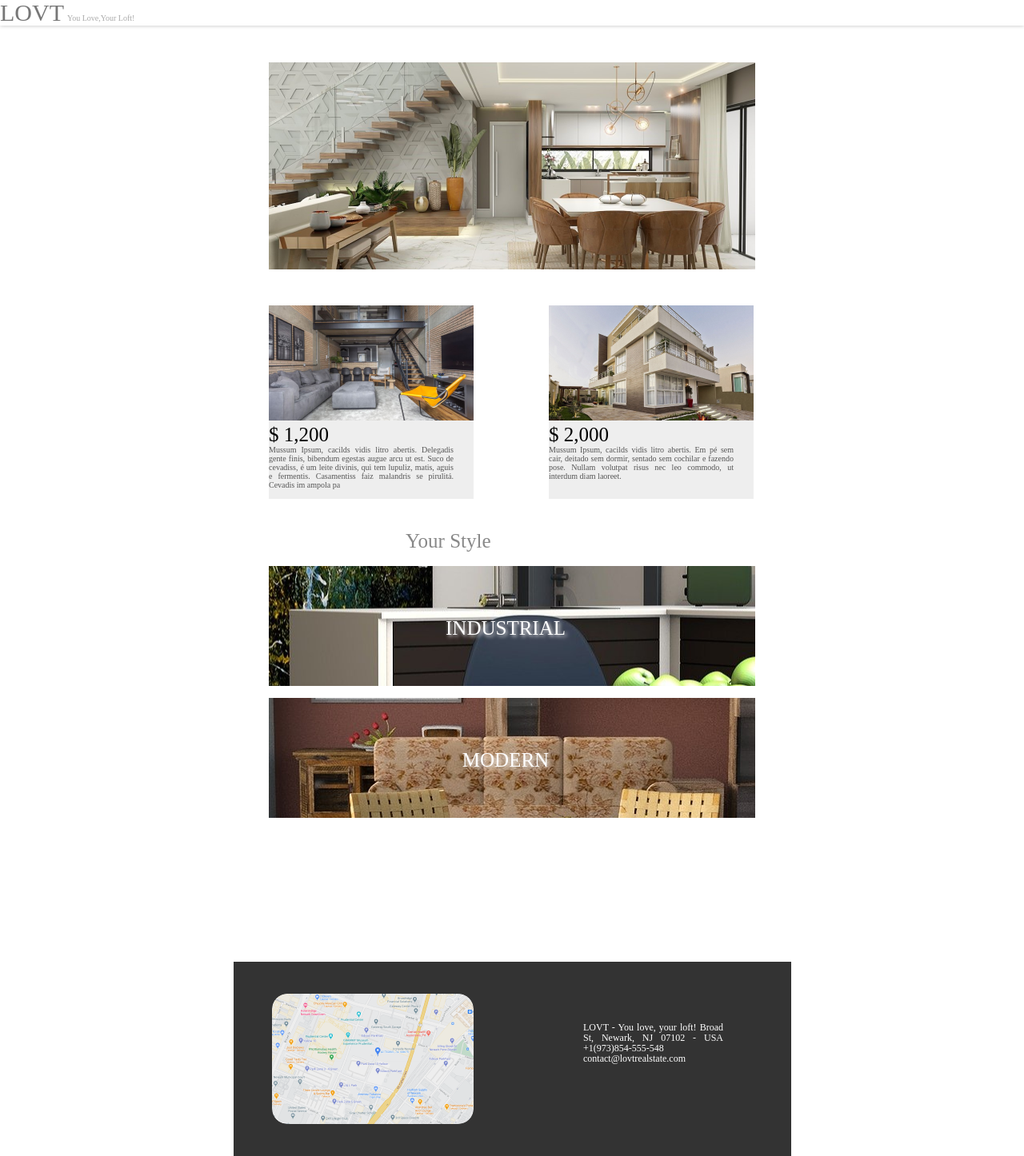
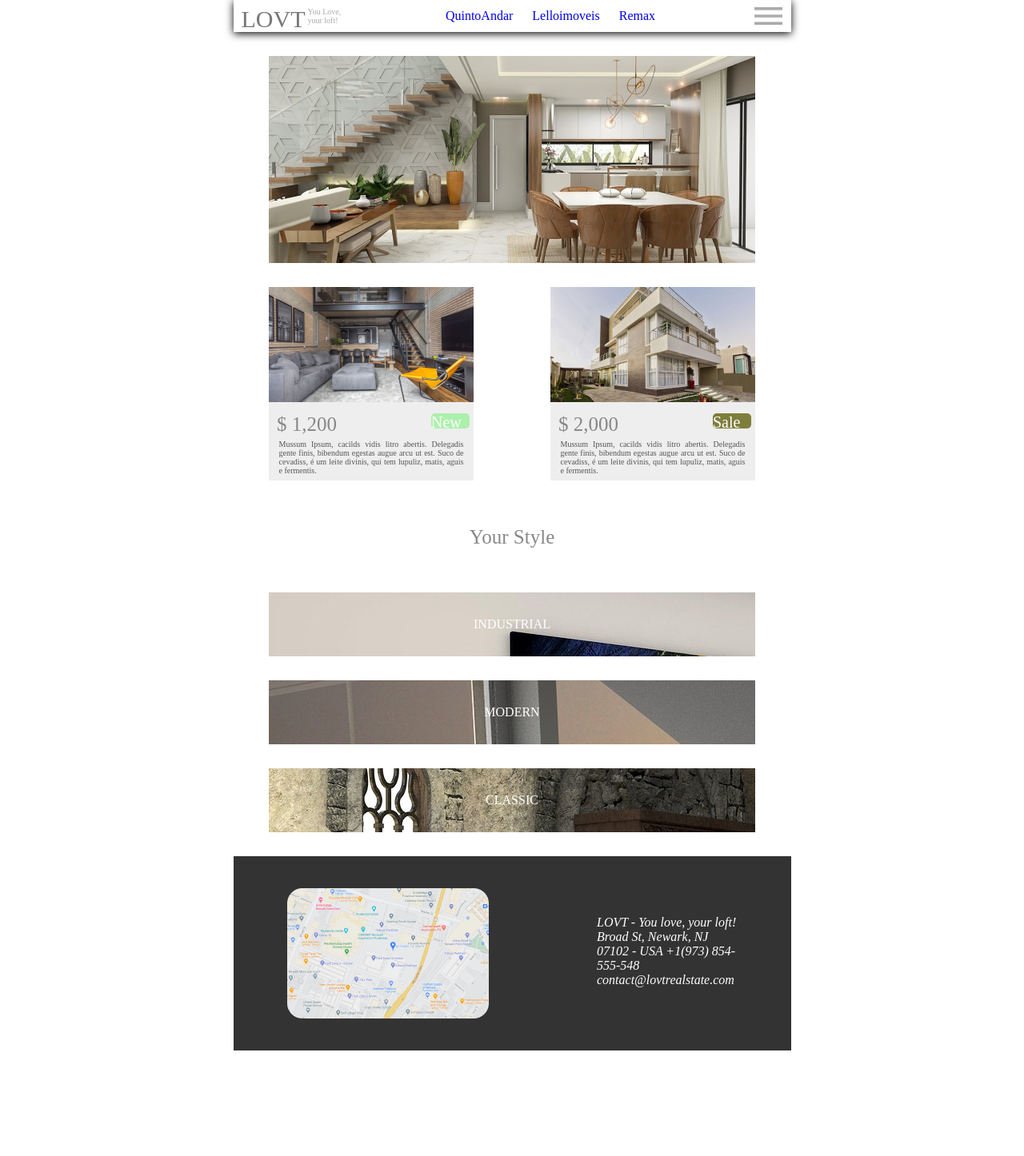
Before and after one commit to Jcmendes7/lovt, a plain HTML site: page index.html in a window 1280 px wide. Shown: the whole page at 80% size. After the commit the page ends 1314 px from the top, so only its background shows below. Drawn offline with Linux system fonts and the light colour scheme.

Commit message:
pagina atualizada

```diff
--- a/css/style.css
+++ b/css/style.css
@@ -1,108 +1,198 @@
-* {
+*{
     margin: 0;
     padding: 0;
+    box-sizing: border-box;
+}
+
+.cabecalho {
+   max-width: 697px;
+    height: 40px;
+    margin: auto;
+    display: flex;
+    flex-flow: row wrap;
+
+    box-shadow: 0px 2px 10px;
+    align-items: center;
+    justify-content: space-between;
 
 }
-
-header{
-    background: #FFFFFF;
-    box-shadow: 0px 0px 5px #00000040;
-    padding: 0%;
+.container-logo {
+    display: flex;
+    margin-left: 10px;
+    align-items: center;
 }
 
-.title{
+.youlove{
+    margin-left: 20px;
+    width: 48px;
+    height: 22px;
     font-family: 'Ropa Sans';
+    font-style: normal;
+    font-weight: 400;
+    font-size: 10px;
+    line-height: 11px;
+    color: #AAAAAA;
+}
+
+.logo-lovt {
+    width: 63px;
+    height: 25px;
+    font-family: 'Ropa Sans';
+    font-style: normal;
     font-weight: 400;
     font-size: 30px;
     line-height: 32px;
     color: #777777;
 }
+img{
+    width: 39px;
+    height: 22px;
+}
+.barrinhas {
+    width:35px ;
+    height: 23;
+    display: flex;
+    flex-flow: row wrap;
+    justify-content: flex-end;
+    margin-right: 10px;
+}
 
-#title-description{
+.imobiliarias {
+    text-decoration: none;
+    margin: 0px 10px;
+    border-radius: 5px;
+
+}
+
+.imobiliarias:hover {
+    background: rgb(171, 171, 247);
+    color: white;
+}
+
+.banner1 {
+    max-width: 608px;
+    height: 259px;
+    margin: auto;
+    background-image: url('/img/Rectangle3.png');
+    background-repeat: no-repeat;
+    margin-top: 30px;
+
+}
+
+.container-banner2 {
+    max-width: 608px;
+    margin: auto;
+    margin-top: 30px;
+    display: flex;
+    flex-flow: row wrap;
+    justify-content: space-between;
+    align-items: center;
+
+}
+
+.imagem1 ,.imagem2  {
+    width: 256px;
+    height: 242px;
+    background: #EEEEEE;
+}
+
+
+
+.imagem-casa1 {
+    width: 256px;
+    height: 144px;
+}
+
+.valor-casa1 {
+    display: flex;
+    flex-flow: row wrap;
+    justify-content: space-between;
+    margin-top: 10px;
+
+}
+
+.valor  {
+    width: 86px;
+    height: 33px;
+
     font-family: 'Ropa Sans';
     font-style: normal;
     font-weight: 400;
-    font-size: 10px;
-    line-height: 11px;
+    font-size: 25px;
+    line-height: 27px;
+    color: #888888;
+    padding-left: 10px;
+}
 
-    color: #AAAAAA;
+.new {
+    width: 48px;
+    height: 19px;
+
+    font-family: 'Ropa Sans';
+    font-style: normal;
+    font-weight: 400;
+    font-size: 20px;
+    color: #FFFFFF;
+    padding-right: 10px;
+    border-radius: 5px;
+    background: rgb(172, 240, 172);
+    margin-right: 5px;
+    align-items: center;
 
 }
 
-h1{
-    display: inline;
+.descricao-casa1 {
+
+        width: 231px;
+        height: 33px;
+        margin: auto;
+        font-family: 'Ropa Sans';
+        font-style: normal;
+        font-weight: 400;
+        font-size: 10px;
+        line-height: 11px;
+        text-align: justify;
+        color: #555555;
 }
 
-.banner {
-    background-image: url('../img/Rectangle3.png');
-    height: 350px;
-
-
-    width: 608px;
+.descricao-casa2{
+    width: 231px;
+    height: 33px;
     margin: auto;
-    background-repeat: no-repeat;
-    background-position: center;
-
-}
-
-.banner2{
-    width: 608px;
-    height: 248px;
-    margin: auto;
-    box-sizing: border-box;
-    margin-bottom: 30px;
-
-    background-position: center;
-
-}
-
-.img1{
-    display: inline-block;
-    width: 256px;
-    height: 242px;
-    background: #EEEEEE;
-    margin-right: 90px;
-
-}
-
-.img{
-    display: inline-block;
-    width: 256px;
-    height: 242px;
-    background: #EEEEEE;
-
-
-
-}
-img{
-    width: 256px;
-    height: 144px;
-}
-p{
     font-family: 'Ropa Sans';
     font-style: normal;
     font-weight: 400;
     font-size: 10px;
     line-height: 11px;
     text-align: justify;
-    width: 231px;
-    height: 44px;
-    position: absolute;
-
-color: #555555;
+    color: #555555;
 }
 
-span{
+.sale {
+    width: 48px;
+    height: 19px;
+
     font-family: 'Ropa Sans';
     font-style: normal;
     font-weight: 400;
-    font-size: 25px;
-    line-height: 27px;
+    font-size: 20px;
+    color: #FFFFFF;
+    padding-right: 10px;
+    border-radius: 5px;
+    background: rgb(126, 126, 60);
+    margin-right: 5px;
+    align-items: center;
 }
 
-h2{
-    width: 266px;
-    height: 33px;
+.your-style {
+    max-width: 608px;
+    height: 80px;
+    margin: auto;
+    background-repeat: no-repeat;
+    margin-top: 30px;
+    display: flex;
+    align-items: center;
+    justify-content: center;
     font-family: 'Ropa Sans';
     font-style: normal;
     font-weight: 400;
@@ -111,94 +201,79 @@ h2{
     display: flex;
     align-items: center;
     text-align: center;
+    color: #888888;
+}
+
+.container-banner3 , .container-banner4 , .container-banner5{
+    max-width: 608px;
+    height: 80px;
     margin: auto;
+    background-repeat: no-repeat;
+    margin-top: 30px;
+    display: flex;
+    align-items: center;
+    justify-content: center;
+    background-repeat: no-repeat;
+    color: white;
+}
 
-    color: #888888;
+.container-banner3 {
+    background-image: url('/img/sala1.jpg');
 
 }
 
-.industrial{
-    background-image: url('../img/sala1.jpg');
-    height: 150px;
-    width: 608px;
-    margin: auto;
-    margin-top: 15px;
-    margin-bottom: 15px;
-    background-repeat: no-repeat;
-    background-position: center;
+.container-banner4 {
+    background-image: url('/img/sala2.jpg');
 
 }
 
-.modern{
-    background-image: url('../img/sala2.jpg');
-    height: 150px;
-    width: 608px;
+.container-banner5 {
+    background-image: url('/img/novaimg.png');
+}
+
+
+.rodape {
+    width: 697px;
+    height: 243px;
+    background: #333333;
+    display: flex;
     margin: auto;
-    margin-top: 15px;
-    margin-bottom: 15px;
-    background-repeat: no-repeat;
-    background-position: center;
+    margin-top: 30px;
+    flex-flow: row wrap;
+    justify-content: space-around;
+    align-items: center;
 
 }
 
-.classic{
-    background-image: url('../img/sala3.jpg');
-    height: 150px;
-    width: 608px;
-    margin: auto;
-    margin-top: 15px;
-    margin-bottom: 15px;
-    background-repeat: no-repeat;
-    background-position: center;
+.mapa {
+    width: 252px;
+    height: 163px;
+    background-image: url('/img/image\ 1.png');
+
 }
 
-.pimg{
-    width: 208px;
-    height: 44px;
-    font-family: 'Ropa Sans';
-    font-style: normal;
-    font-weight: 400;
-    font-size: 25px;
-    line-height: 27px;
-
-    align-items: center;
-    text-align: center;
-    padding: 5% ;
-    padding-left: 15%;
-    color: #FFFFFF;
-    text-shadow: 2px 2px 5px
+.contato {
+    width: 175px;
+    height: 95px;
+    color: white;
 }
 
-.rodape{
-    width: 697px;
-    height: 243px;
-    margin: auto;
-    background: #333333;
+
+@media(max-width: 481px) {
+    .barrinhas {
+        display: none;
+    }
+
+    .container-banner2 {
+        display: block;
+        margin: auto;
+        padding: 60px;
+        padding-bottom: 10px;
+
+    }
+
+    .rodape {
+        max-width: 100%;
+        display: block;
+    }
 }
-
-.mapa{
-    background-image: url('../img/image\ 1.png');
-    background-repeat: no-repeat;
-    width: 252px;
-    height: 163px;
-    border-radius: 19px;
-    margin-left: 48px;
-    margin-top: 40px;
-    margin-bottom: 40px;
-    position: absolute;
-}
-
-address{
-    width: 175px;
-    height: 95px;
-    font-family: 'Ropa Sans';
-    font-style: normal;
-    font-weight: 400;
-    font-size: 12px;
-    line-height: 13px;
-    text-align: justify;
-    transform: translate(250%, 80%);
-
-
-    color: #FFFFFF;
-}
--- a/index.html
+++ b/index.html
@@ -4,62 +4,92 @@
     <meta charset="UTF-8">
     <meta http-equiv="X-UA-Compatible" content="IE=edge">
     <meta name="viewport" content="width=device-width, initial-scale=1.0">
-    <title>Document</title>
+    <title>LOVT</title>
     <link rel="stylesheet" href="/css/style.css">
 </head>
 <body>
-    <header>
-        <h1 class="title">LOVT</h1>
-        <span id="title-description">You Love,Your Loft!</span>
-    </header>
-
-    <main>
-        <section class="banner">
-
-        </section>
-        <section class="banner2">
-            <div class="img1">
-                <img src="/img/Rectangle 6.png" alt="">
-                <span>$ 1,200</span>
-                <p>Mussum Ipsum, cacilds vidis litro abertis. Delegadis gente finis, bibendum egestas augue arcu ut est. Suco de cevadiss, é um leite divinis, qui tem lupuliz, matis, aguis e fermentis. Casamentiss faiz malandris se pirulitá. Cevadis im ampola pa</p>
-
-                </span>
-
+    <header class="cabecalho">
+            <div class="container-logo">
+                <p class="logo-lovt">LOVT</p>
+                <p class="youlove">You Love, your loft!</p>
 
             </div>
 
-            <div class="img">
-                <img src="/img/Rectangle 7.png" alt="">
-                <span>$ 2,000</span>
-                <p> Mussum Ipsum, cacilds vidis litro abertis. Em pé sem cair, deitado sem dormir, sentado sem cochilar e fazendo pose. Nullam volutpat risus nec leo commodo, ut interdum diam laoreet.</p>
+            <div class="container-imobiliarias">
+                <a class="imobiliarias" href="https://www.quintoandar.com.br/">QuintoAndar</a>
+                <a class="imobiliarias" href="https://www.lelloimoveis.com.br/">Lelloimoveis</a>
+                <a class="imobiliarias" href="https://www.remax.com.br/">Remax</a>
+            </div>
 
+            <div class="barrinhas"><img src="/img/Vector.png" alt=""></div>
+
+    </header>
+    <main class="main">
+        <section class="banner1">
+
+        </section>
+
+        <section class="container-banner2">
+
+            <div class="imagem1">
+
+                    <img class="imagem-casa1" src="/img/Rectangle 6.png" alt="imagem de uma casa">
+                    <div class="valor-casa1">
+                        <p class="valor">$ 1,200</p>
+                        <p class="new">New</p>
+
+                    </div>
+                    <p class="descricao-casa1">Mussum Ipsum, cacilds vidis litro abertis. Delegadis gente finis, bibendum egestas augue arcu ut est. Suco de cevadiss, é um leite divinis, qui tem lupuliz, matis, aguis e fermentis.</p>
+
+            </div>
+
+            <div class="imagem2">
+                <img class="imagem-casa1" src="/img/Rectangle 7.png" alt="imagem de casa">
+                <div class="valor-casa1">
+                    <p class="valor">$ 2,000</p>
+                    <p class="sale">Sale</p>
+
+                </div>
+                <p class="descricao-casa2">Mussum Ipsum, cacilds vidis litro abertis. Delegadis gente finis, bibendum egestas augue arcu ut est. Suco de cevadiss, é um leite divinis, qui tem lupuliz, matis, aguis e fermentis.</p>
             </div>
 
         </section>
 
-        <h2>Your Style</h2>
-        <div class="industrial">
-            <p class="pimg">INDUSTRIAL</p>
-        </div>
-        <div class="modern">
-            <p class="pimg"> MODERN</p>
-        </div>
-        <div class="classic">
-            <p class="pimg"> CLASSIC</p>
-        </div>
+        <section class="your-style">
+            <p>Your Style</p>
+        </section>
+
+        <section class="container-banner3">
+            <p>INDUSTRIAL</p>
+
+        </section>
+        <section class="container-banner4">
+            <p>MODERN</p>
+
+        </section>
+        <section class="container-banner5">
+            <p>CLASSIC</p>
+
+        </section>
+
     </main>
 
     <footer class="rodape">
+
         <div class="mapa">
 
         </div>
 
-
+        <div class="contato">
             <address>
-                LOVT - You love, your loft! Broad St, Newark, NJ 07102 - USA
-                +1(973)854-555-548 contact@lovtrealstate.com
+                LOVT - You love, your loft!
+                Broad St,
+                Newark, NJ 07102 - USA
+                +1(973) 854-555-548
+                contact@lovtrealstate.com
             </address>
 
+        </div>
 
     </footer>
 
```
Also changed, not shown: img/Vector.png (added), img/novaimg.png (added).
